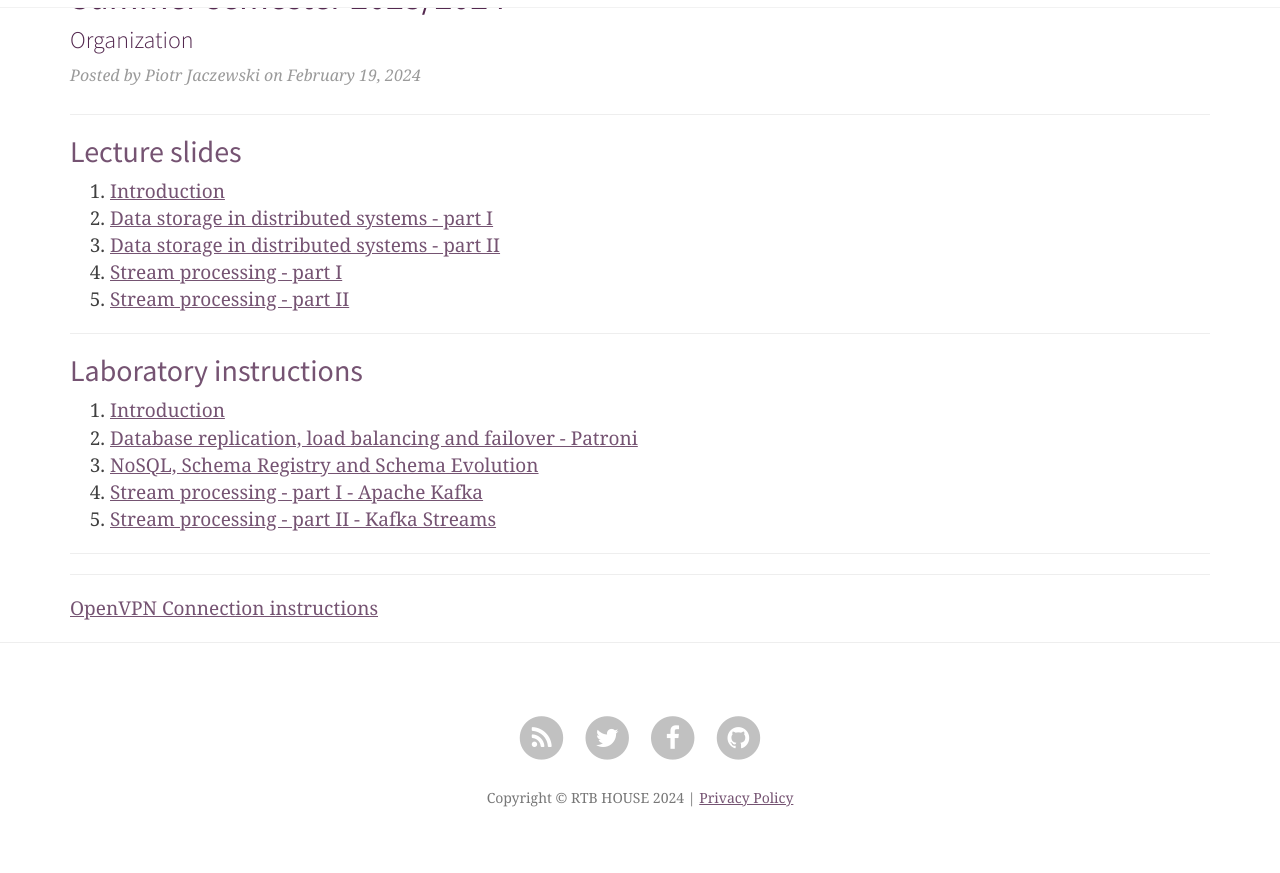
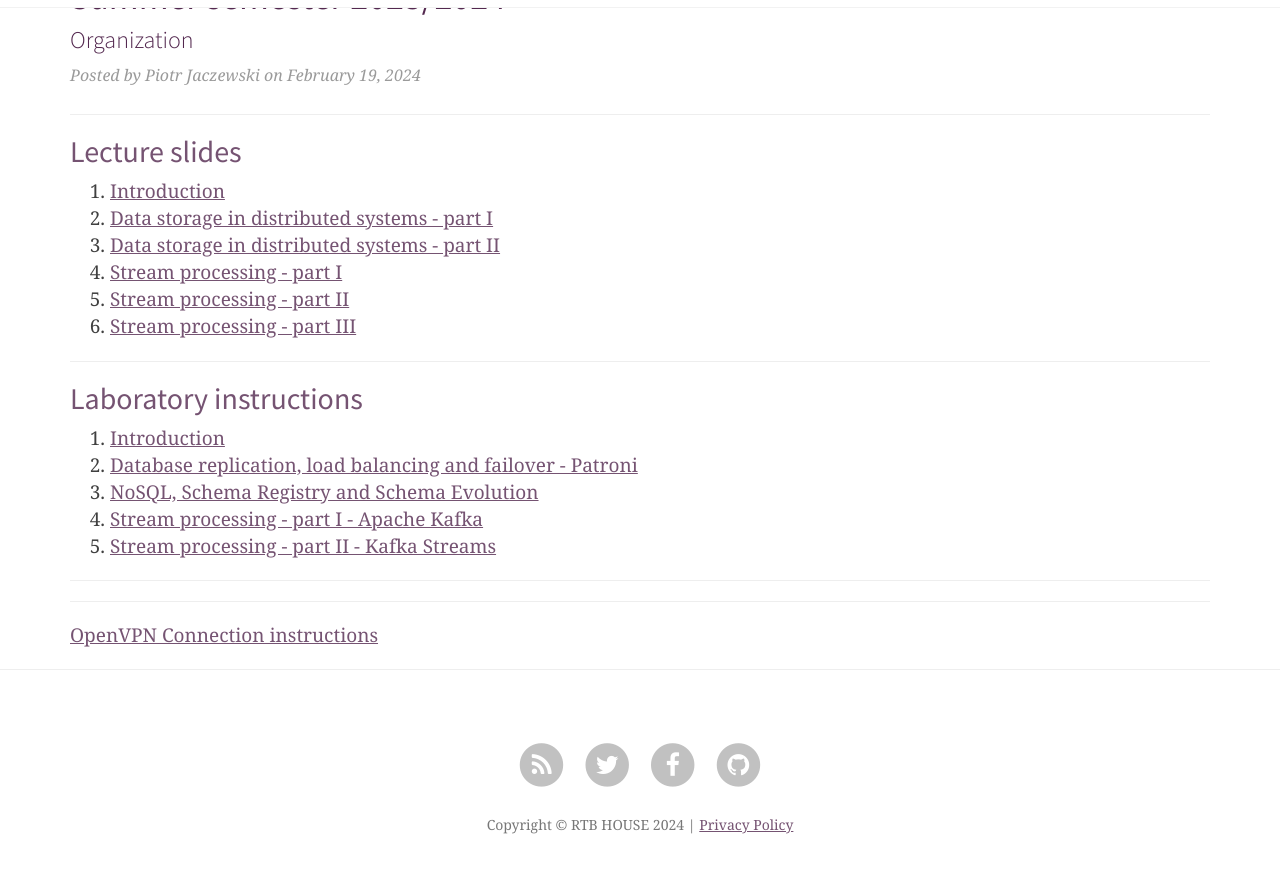
Before and after one commit to RTBHOUSE/mimuw-blog2024L, a Jekyll site: the page built from index.html, in a window 1280 px wide and 900 px high, scrolled down 687 px. Shown: the top 873 px of the window. Built offline with Jekyll 4.4.1, drawn with Linux system fonts in a browser that asks for light colours; nearby versions of some CDN libraries; the list of posts is cut into pages by our own code.

Commit message:
Stream processing - part III

```diff
--- a/index.html
+++ b/index.html
@@ -33,6 +33,7 @@
 		<li><a href="/slides/3.pdf">Data storage in distributed systems - part II</a>
 		<li><a href="/slides/4.pdf">Stream processing - part I</a></li>
 		<li><a href="/slides/5.pdf">Stream processing - part II</a></li>
+		<li><a href="/slides/6.pdf">Stream processing - part III</a></li>
 	</ol>
 </div>
 
```
Also changed, not shown: 1 other file.
